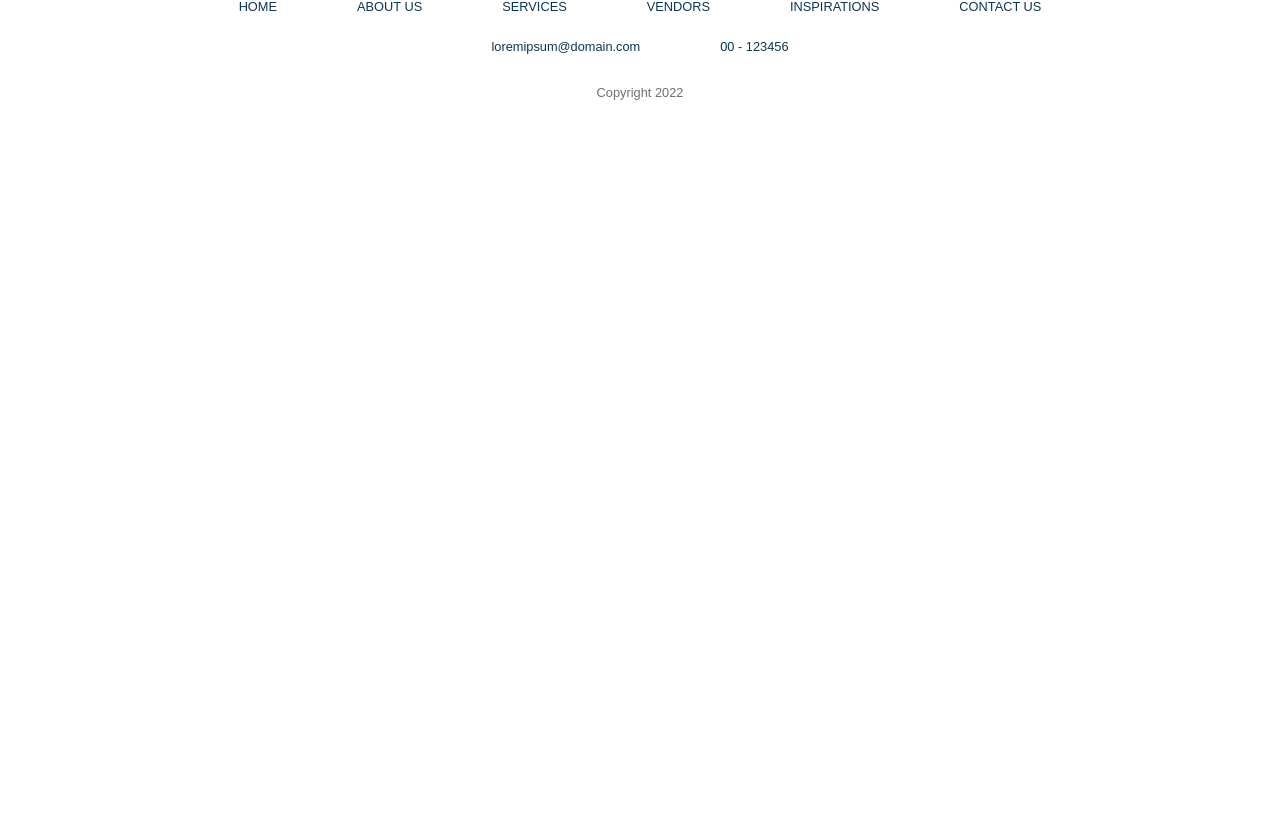
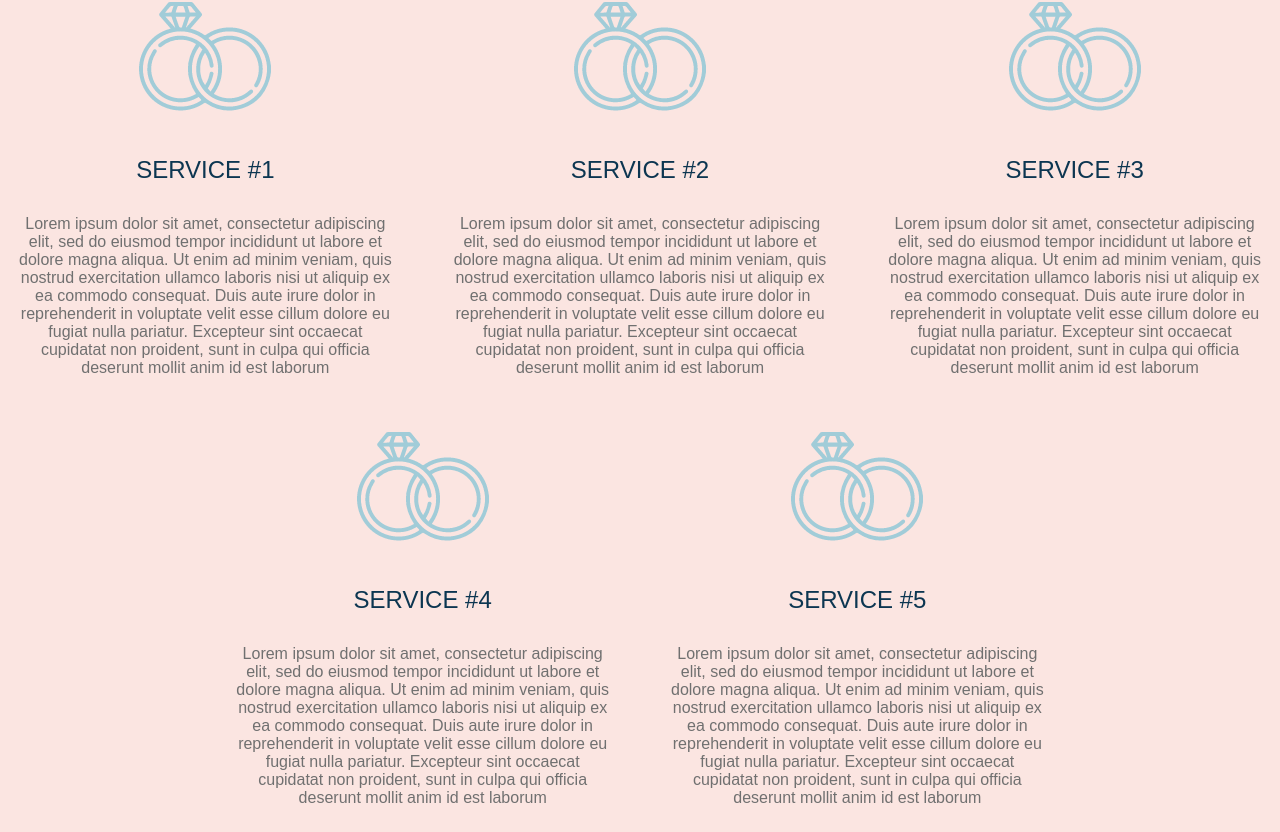
Before and after one commit to SaraBaassiri/Munasabti, a React (Create React App) app: page /vendors in a window 1280 px wide. Shown: the part 1848-2680 px from the top of the page. Before the commit the page ends 1998 px from the top, so only its background shows below. Built offline with nearby package versions, Linux system fonts and the light colour scheme; no server answers; a web font is replaced by a local one.

Commit message:
vendor section

```diff
--- a/src/Views/Public/Vendors/Vendors.jsx
+++ b/src/Views/Public/Vendors/Vendors.jsx
@@ -7,6 +7,9 @@ import { Swiper, SwiperSlide } from "swiper/react";
 import { EffectCoverflow, Navigation } from "swiper";
 import "swiper/css";
 import "swiper/css/effect-coverflow";
+
+//material UI Imports
+import { Grid } from "@mui/material";
 
 export default function Vendors() {
   const navigate = useNavigate();
@@ -116,6 +119,114 @@ export default function Vendors() {
           </button>
         </div>
       </div>
+      <div className="TopVendors">
+        <h2>Our Top Vendors</h2>
+        <div className="VendorGrid">
+          <Grid
+            container
+            justifyContent={{ xs: "center" }}
+            spacing={{ xs: 2, md: 3 }}
+            columns={{ xs: 4, sm: 8, md: 12 }}
+          >
+            <Grid item xs={2} sm={4} md={4}>
+              <div className="grid">
+                <img src="/images/filler.png" alt="" />
+                <h4>Service #1</h4>
+                <p>
+                  Lorem ipsum dolor sit amet, consectetur adipiscing elit, sed
+                  do eiusmod tempor incididunt ut labore et dolore magna aliqua.
+                  Ut enim ad minim veniam, quis nostrud exercitation ullamco
+                  laboris nisi ut aliquip ex ea commodo consequat. Duis aute
+                  irure dolor in reprehenderit in voluptate velit esse cillum
+                  dolore eu fugiat nulla pariatur. Excepteur sint occaecat
+                  cupidatat non proident, sunt in culpa qui officia deserunt
+                  mollit anim id est laborum
+                </p>
+              </div>
+            </Grid>
+            <Grid item xs={2} sm={4} md={4}>
+              <div className="grid">
+                <img src="/images/filler.png" alt="" />
+                <h4>Service #2</h4>
+                <p>
+                  Lorem ipsum dolor sit amet, consectetur adipiscing elit, sed
+                  do eiusmod tempor incididunt ut labore et dolore magna aliqua.
+                  Ut enim ad minim veniam, quis nostrud exercitation ullamco
+                  laboris nisi ut aliquip ex ea commodo consequat. Duis aute
+                  irure dolor in reprehenderit in voluptate velit esse cillum
+                  dolore eu fugiat nulla pariatur. Excepteur sint occaecat
+                  cupidatat non proident, sunt in culpa qui officia deserunt
+                  mollit anim id est laborum
+                </p>
+              </div>
+            </Grid>
+            <Grid item xs={2} sm={4} md={4}>
+              <div className="grid">
+                <img src="/images/filler.png" alt="" />
+                <h4>Service #3</h4>
+                <p>
+                  Lorem ipsum dolor sit amet, consectetur adipiscing elit, sed
+                  do eiusmod tempor incididunt ut labore et dolore magna aliqua.
+                  Ut enim ad minim veniam, quis nostrud exercitation ullamco
+                  laboris nisi ut aliquip ex ea commodo consequat. Duis aute
+                  irure dolor in reprehenderit in voluptate velit esse cillum
+                  dolore eu fugiat nulla pariatur. Excepteur sint occaecat
+                  cupidatat non proident, sunt in culpa qui officia deserunt
+                  mollit anim id est laborum
+                </p>
+              </div>
+            </Grid>
+            <Grid item xs={2} sm={4} md={4}>
+              <div className="grid">
+                <img src="/images/filler.png" alt="" />
+                <h4>Service #4</h4>
+                <p>
+                  Lorem ipsum dolor sit amet, consectetur adipiscing elit, sed
+                  do eiusmod tempor incididunt ut labore et dolore magna aliqua.
+                  Ut enim ad minim veniam, quis nostrud exercitation ullamco
+                  laboris nisi ut aliquip ex ea commodo consequat. Duis aute
+                  irure dolor in reprehenderit in voluptate velit esse cillum
+                  dolore eu fugiat nulla pariatur. Excepteur sint occaecat
+                  cupidatat non proident, sunt in culpa qui officia deserunt
+                  mollit anim id est laborum
+                </p>
+              </div>
+            </Grid>
+            <Grid item xs={2} sm={4} md={4}>
+              <div className="grid">
+                <img src="/images/filler.png" alt="" />
+                <h4>Service #5</h4>
+                <p>
+                  Lorem ipsum dolor sit amet, consectetur adipiscing elit, sed
+                  do eiusmod tempor incididunt ut labore et dolore magna aliqua.
+                  Ut enim ad minim veniam, quis nostrud exercitation ullamco
+                  laboris nisi ut aliquip ex ea commodo consequat. Duis aute
+                  irure dolor in reprehenderit in voluptate velit esse cillum
+                  dolore eu fugiat nulla pariatur. Excepteur sint occaecat
+                  cupidatat non proident, sunt in culpa qui officia deserunt
+                  mollit anim id est laborum
+                </p>
+              </div>
+            </Grid>
+            {/* <Grid item xs={2} sm={4} md={4}>
+              <div className="grid">
+                <img src="/images/filler.png" alt="" />
+                <h4>Service #6</h4>
+                <p>
+                  Lorem ipsum dolor sit amet, consectetur adipiscing elit, sed
+                  do eiusmod tempor incididunt ut labore et dolore magna aliqua.
+                  Ut enim ad minim veniam, quis nostrud exercitation ullamco
+                  laboris nisi ut aliquip ex ea commodo consequat. Duis aute
+                  irure dolor in reprehenderit in voluptate velit esse cillum
+                  dolore eu fugiat nulla pariatur. Excepteur sint occaecat
+                  cupidatat non proident, sunt in culpa qui officia deserunt
+                  mollit anim id est laborum
+                </p>
+              </div>
+            </Grid> */}
+          </Grid>
+        </div>
+      </div>
     </div>
   );
 }
```
Also changed, not shown: src/Views/Public/Vendors/Vendors.css.
